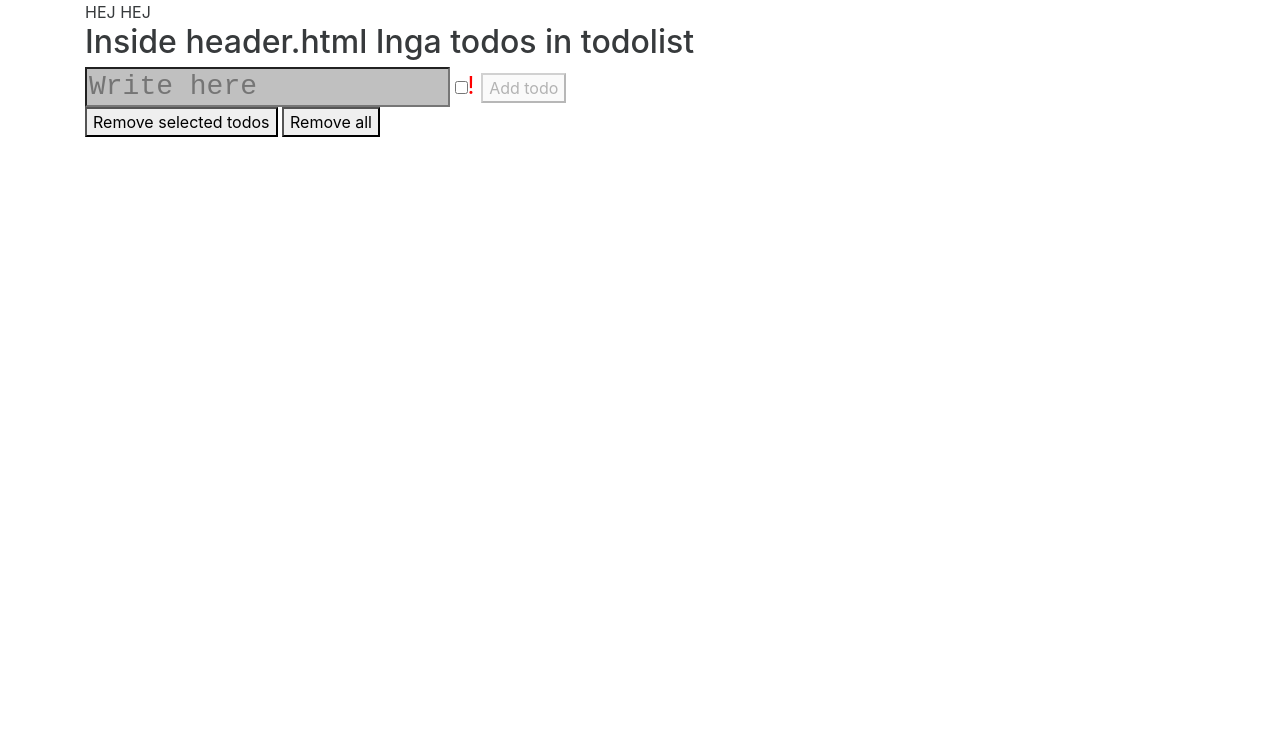
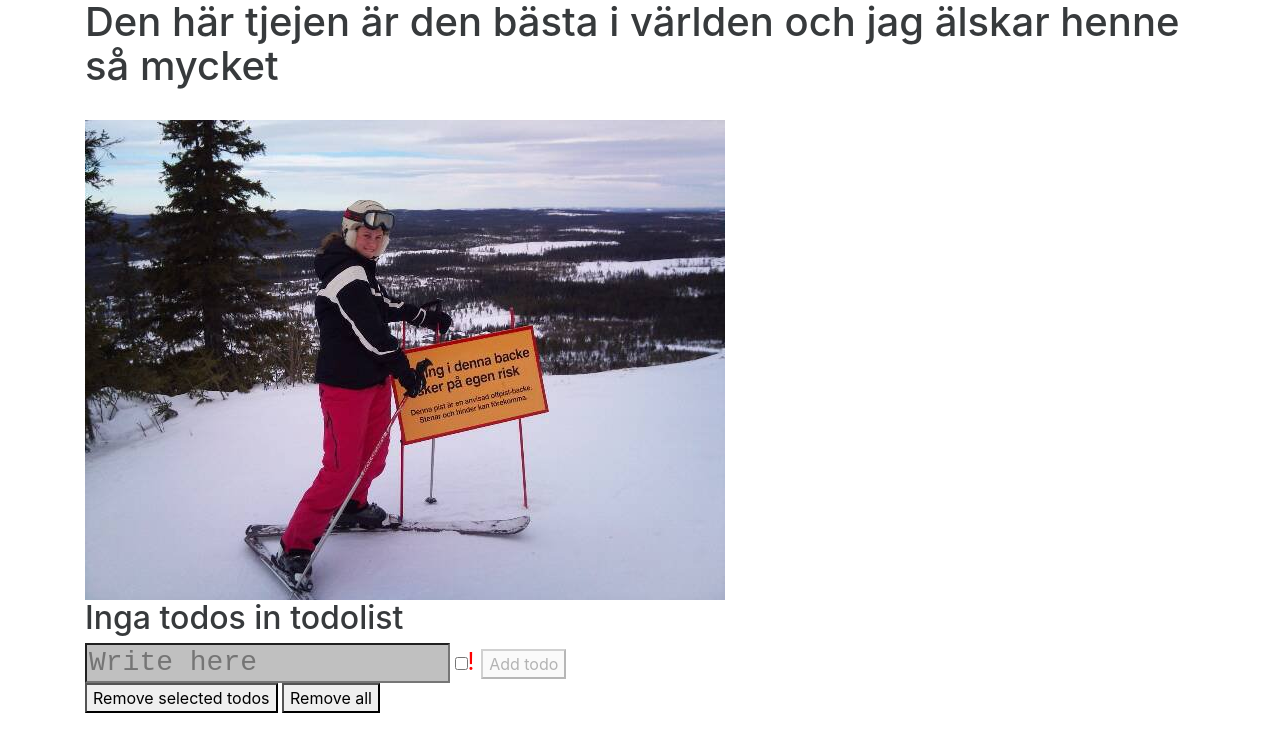
Before and after one commit to joacro/joacro.github.io, a plain HTML site: page todoApp/todoApp.html in a window 1280 px wide. Drawn offline with Linux system fonts and the light colour scheme.

Commit message:
Love Minna

```diff
--- a/todoApp/html/header.html
+++ b/todoApp/html/header.html
@@ -1,5 +1,4 @@
 <h2>
-  Inside header.html
    {{todoC.todos.length > 0 ? todoC.todos.length + " todos" : "Inga todos in todolist"}}
    {{todoC.urgentTodos.length > 0 ? "," + todoC.urgentTodos.length + " brådskande" : ""}}
 </h2>
--- a/todoApp/todoApp.html
+++ b/todoApp/todoApp.html
@@ -26,13 +26,17 @@
   <body>
 
     <div class="container" ng-controller="todoController as todoC">
-      HEJ HEJ
+
+      <h1 color=blue>
+      Den här tjejen är den bästa i världen och jag älskar henne så mycket
+      </h1>
+      <br>
+      <img src=minna.jpg>
       <header></header>
       <todo-form></todo-form>
       <buttons></buttons>
       <todos></todos>
     </div>
 
-
   </body>
 </html>
```
Also changed, not shown: todoApp/minna.jpg (added).
